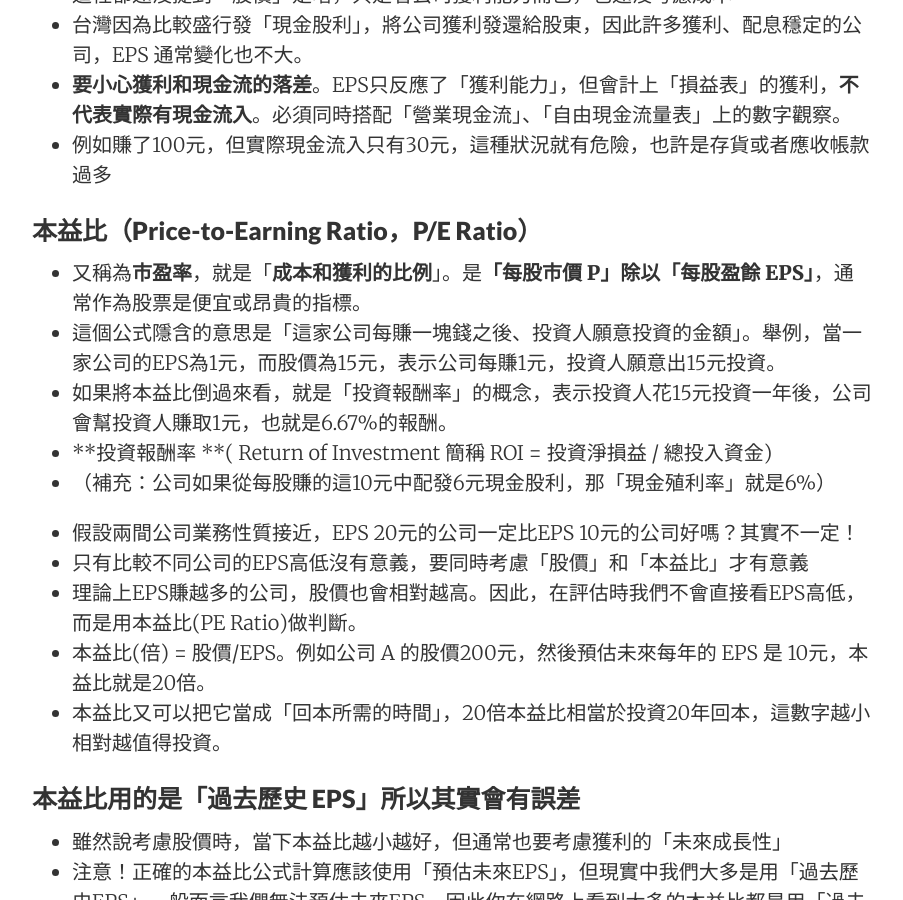
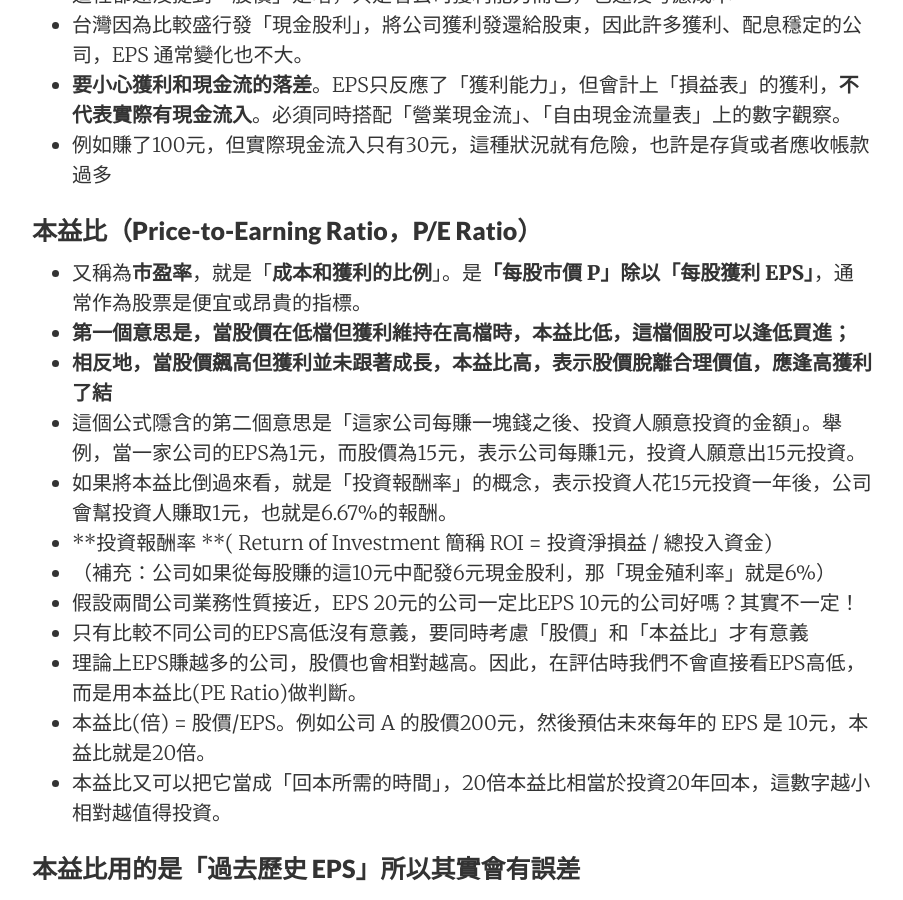
Before and after one commit to AdrianHsu/AdrianHsu.github.io, a Jekyll site: the page built from _posts/2019-1-14-man-vs-markets.md, in a window 1280 px wide and 900 px high, scrolled down 7799 px. Shown: the whole window, without its empty margins (188-1091 px from the left). Built offline with Jekyll 4.4.1, drawn with Linux system fonts in a browser that asks for light colours; nearby versions of some CDN libraries; comment, search, counter and statistics services are not loaded.

Commit message:
blog push

```diff
--- a/_posts/2019-1-14-man-vs-markets.md
+++ b/_posts/2019-1-14-man-vs-markets.md
@@ -172,12 +172,13 @@ categories:  inve
 
 ### 本益比（Price-to-Earning Ratio，P/E Ratio）
 
-* 又稱為**市盈率**，就是「**成本和獲利的比例**」。是**「每股市價 P」除以「每股盈餘 EPS」**，通常作為股票是便宜或昂貴的指標。
-* 這個公式隱含的意思是「這家公司每賺一塊錢之後、投資人願意投資的金額」。舉例，當一家公司的EPS為1元，而股價為15元，表示公司每賺1元，投資人願意出15元投資。
+* 又稱為**市盈率**，就是「**成本和獲利的比例**」。是**「每股市價 P」除以「每股獲利 EPS」**，通常作為股票是便宜或昂貴的指標。
+* **第一個意思是，當股價在低檔但獲利維持在高檔時，本益比低，這檔個股可以逢低買進；**
+* **相反地，當股價飆高但獲利並未跟著成長，本益比高，表示股價脫離合理價值，應逢高獲利了結**
+* 這個公式隱含的第二個意思是「這家公司每賺一塊錢之後、投資人願意投資的金額」。舉例，當一家公司的EPS為1元，而股價為15元，表示公司每賺1元，投資人願意出15元投資。
 * 如果將本益比倒過來看，就是「投資報酬率」的概念，表示投資人花15元投資一年後，公司會幫投資人賺取1元，也就是6.67%的報酬。
 * **投資報酬率 **( Return of Investment 簡稱 ROI = 投資淨損益 / 總投入資金)
 * （補充：公司如果從每股賺的這10元中配發6元現金股利，那「現金殖利率」就是6%）
-
 * 假設兩間公司業務性質接近，EPS 20元的公司一定比EPS 10元的公司好嗎？其實不一定！
 * 只有比較不同公司的EPS高低沒有意義，要同時考慮「股價」和「本益比」才有意義
 * 理論上EPS賺越多的公司，股價也會相對越高。因此，在評估時我們不會直接看EPS高低，而是用本益比(PE Ratio)做判斷。
```
